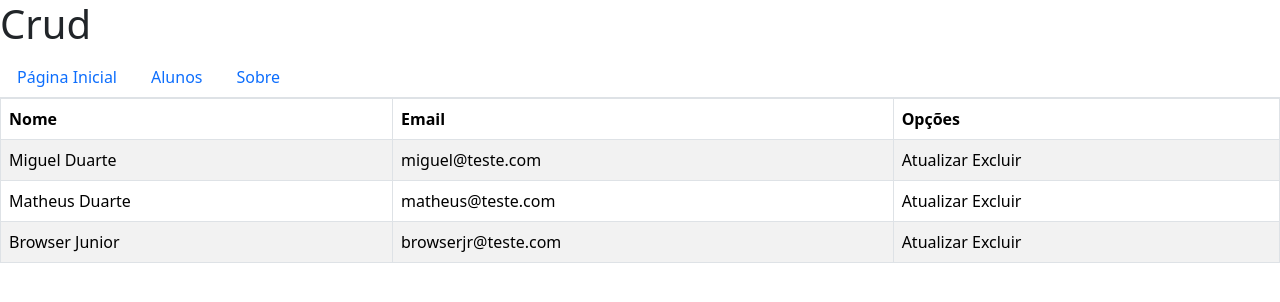
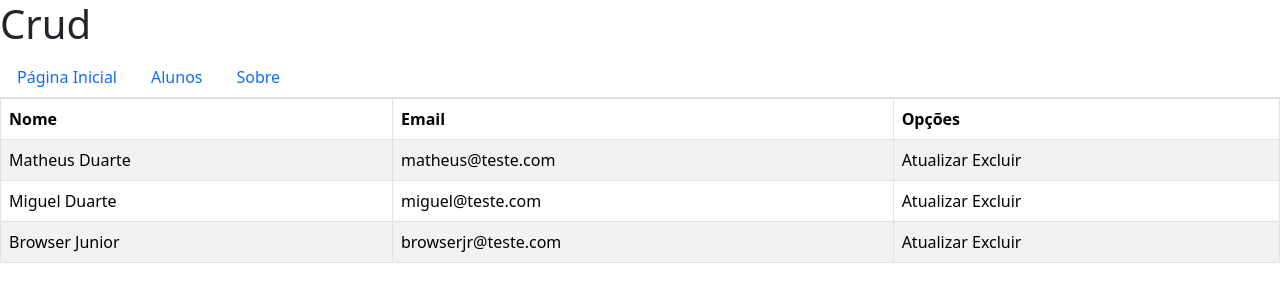
Before and after one commit to matheusduartedevs/CRUD-react, a React (Vite) app: page /alunos in a window 1280 px wide. Shown: the top 302 px of the page. Built offline with nearby package versions, Linux system fonts and the light colour scheme; data requests are answered from the project's data file.

Commit message:
fake api json server criada

```diff
--- /dev/null
+++ b/db.json
@@ -0,0 +1,19 @@
+{
+    "alunos": [
+        {
+            "id": 1,
+            "nome": "Matheus Duarte",
+            "email": "matheus@teste.com"
+        },
+        {
+            "id": 2,
+            "nome": "Miguel Duarte",
+            "email": "miguel@teste.com"
+        },
+        {
+            "id": 3,
+            "nome": "Browser Junior",
+            "email": "browserjr@teste.com"
+        }
+    ]
+}
--- a/src/components/Alunos.jsx
+++ b/src/components/Alunos.jsx
@@ -6,12 +6,16 @@ class Alunos extends React.Component {
         super(props)
 
         this.state = {
-            alunos: [
-                { 'id': 1, 'nome': 'Miguel Duarte', 'email': 'miguel@teste.com' },
-                { 'id': 2, 'nome': 'Matheus Duarte', 'email': 'matheus@teste.com'},
-                { 'id': 3, 'nome': 'Browser Junior', 'email': 'browserjr@teste.com'}
-            ]
+            alunos: []
         }
+    }
+
+    componentDidMount() {
+        fetch('http://localhost:3000/alunos')
+        .then(res => res.json())
+        .then(data => {
+            this.setState({ alunos: data })
+        })
     }
 
     render() {
```
